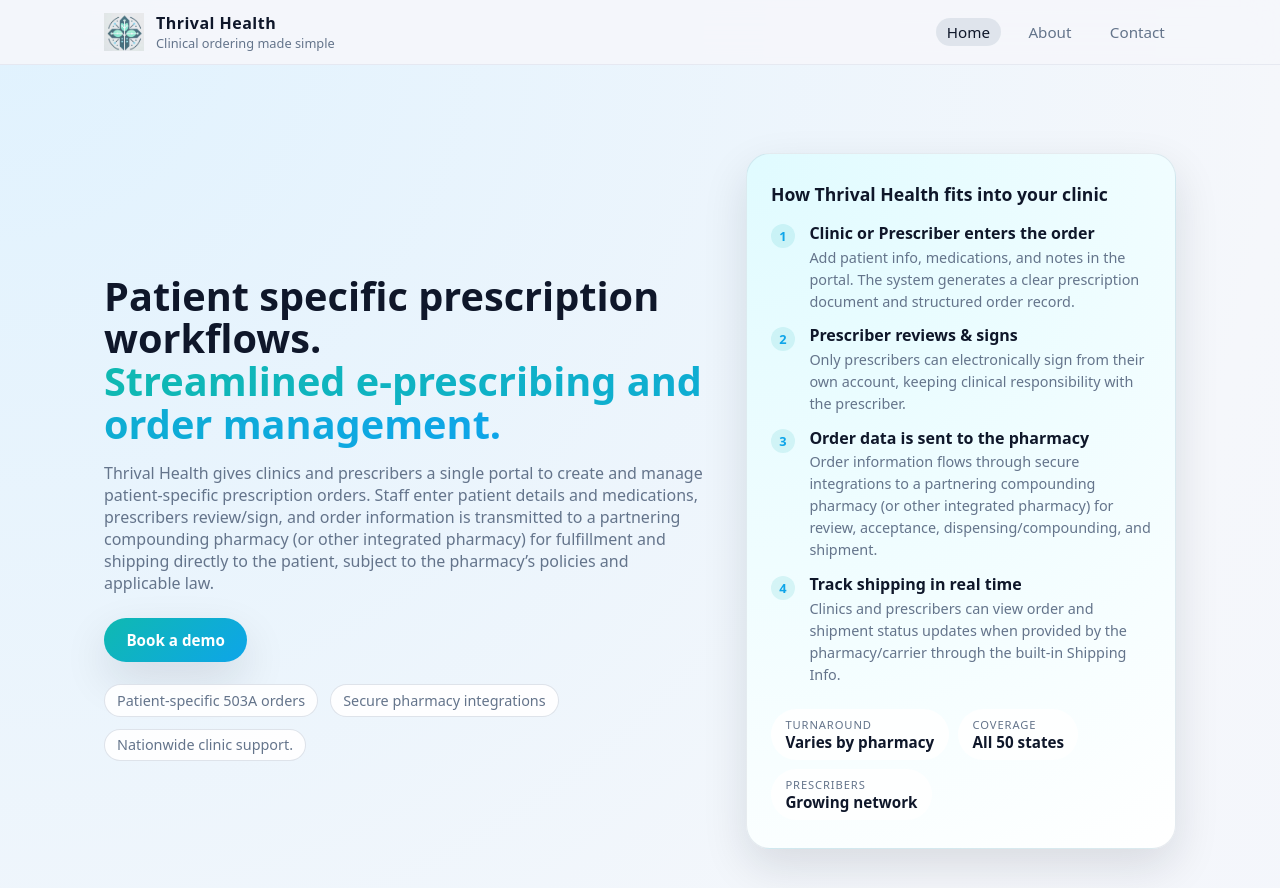
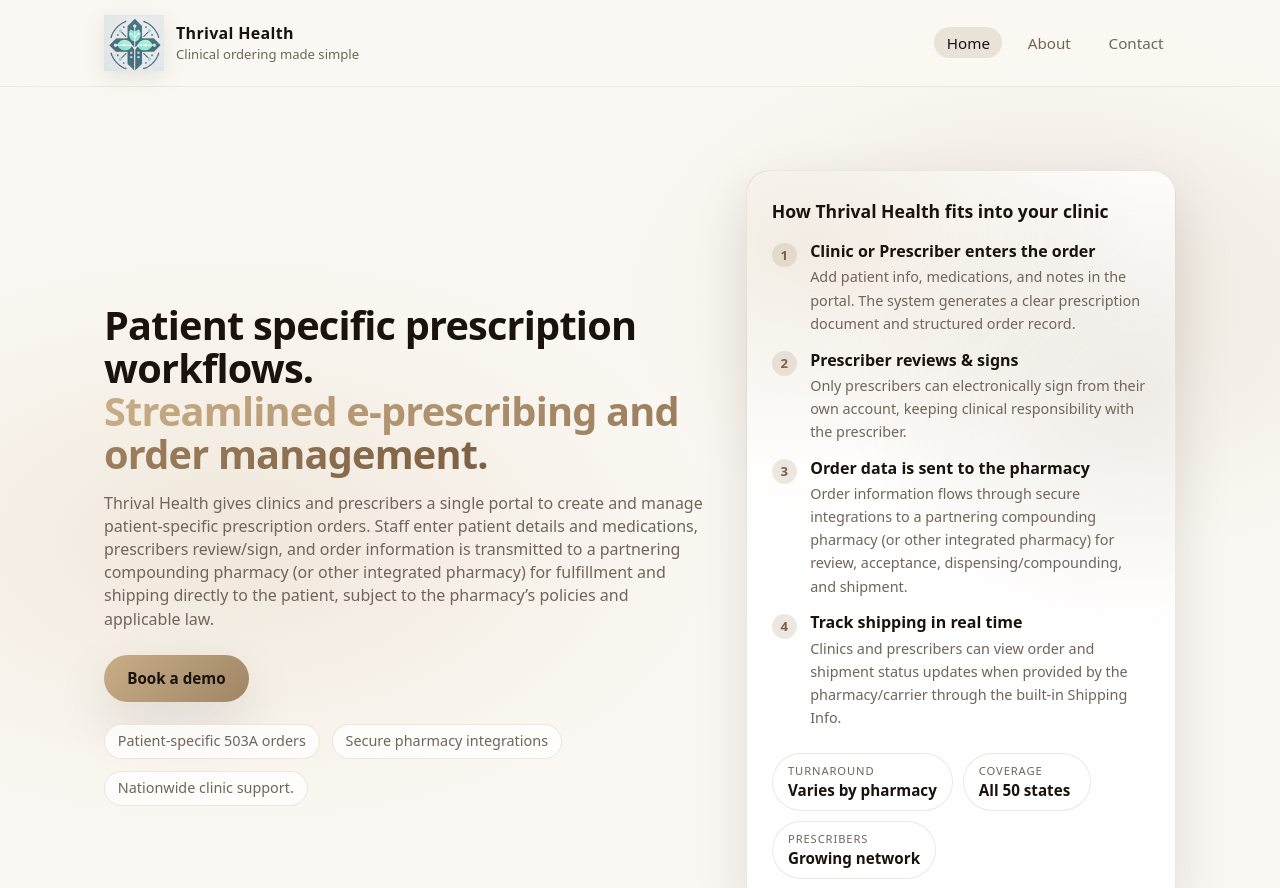
Before and after one commit to AjinkyaKondaskar/Thrival-Health-Solutions-Website-, a website built with Vite: page index.html in a window 1280 px wide. Shown: the top 888 px of the page. Built offline with nearby package versions, Linux system fonts and the light colour scheme.

Commit message:
Refactor styles for Thrival palette implementation
Updated global styles to use Thrival palette and adjusted various CSS properties for improved design consistency.

```diff
--- a/styles.css
+++ b/styles.css
@@ -1,23 +1,28 @@
-/* ===== Global styles & design tokens ===== */
+/* ===== Global styles & design tokens (Thrival palette) ===== */
 :root {
-  --bg: #f5f7fb;
-  --bg-alt: #eef2ff;
+  /* Warm neutrals */
+  --bg: #fbf8f3;          /* page background */
+  --bg-alt: #f3ede4;      /* section alt background */
   --card: #ffffff;
-  --card-soft: #f8fafc;
-  --border-subtle: rgba(15, 23, 42, 0.06);
+  --card-soft: #fffdfa;
+  --border-subtle: rgba(35, 24, 16, 0.08);
 
-  --text: #0f172a;
-  --muted: #64748b;
-  --accent: #0fb9b1;
-  --accent-soft: rgba(15, 185, 177, 0.12);
-  --accent-strong: #0ea5e9;
+  /* Typography */
+  --text: #1a130d;        /* espresso */
+  --muted: #6f655b;       /* warm gray */
+
+  /* Brand golds (pulled from logo vibe) */
+  --accent: #c9ad86;      /* light gold */
+  --accent-strong: #9b805f; /* logo gold / bronze */
+  --accent-deep: #7d5f43; /* deeper bronze for hover/contrast */
+  --accent-soft: rgba(155, 128, 95, 0.18);
 
   --radius-lg: 24px;
   --radius-md: 16px;
   --radius-pill: 999px;
 
-  --shadow-soft: 0 18px 45px rgba(15, 23, 42, 0.12);
-  --shadow-subtle: 0 8px 24px rgba(15, 23, 42, 0.08);
+  --shadow-soft: 0 22px 55px rgba(26, 19, 13, 0.12);
+  --shadow-subtle: 0 10px 28px rgba(26, 19, 13, 0.10);
   --transition-fast: 180ms ease-out;
 }
 
@@ -27,12 +32,32 @@
   box-sizing: border-box;
 }
 
+html {
+  scroll-behavior: smooth;
+}
+
 body {
   margin: 0;
   font-family: system-ui, -apple-system, BlinkMacSystemFont, "SF Pro Text",
     "Segoe UI", sans-serif;
-  background: radial-gradient(circle at top left, #e0f2fe, #f5f7fb 40%, #eef2ff);
   color: var(--text);
+  line-height: 1.45;
+
+  /* Warm, premium background */
+  background:
+    radial-gradient(900px 520px at 18% 18%, rgba(201, 173, 134, 0.22), transparent 55%),
+    radial-gradient(820px 520px at 82% 10%, rgba(155, 128, 95, 0.16), transparent 52%),
+    radial-gradient(900px 620px at 60% 86%, rgba(155, 128, 95, 0.10), transparent 55%),
+    var(--bg);
+}
+
+a {
+  color: var(--accent-deep);
+  text-decoration: none;
+}
+
+a:hover {
+  text-decoration: underline;
 }
 
 /* ===== Layout helpers ===== */
@@ -45,7 +70,7 @@
 }
 
 .section {
-  padding: 5rem 0;
+  padding: 4.25rem 0; /* slightly tighter so pages feel less empty */
 }
 
 .section.alt {
@@ -54,8 +79,8 @@
 
 .section-header {
   text-align: center;
-  max-width: 640px;
-  margin: 0 auto 2.5rem;
+  max-width: 680px;
+  margin: 0 auto 2.25rem;
 }
 
 .section-header.left {
@@ -66,6 +91,7 @@
 .section-header h2 {
   font-size: 2rem;
   margin-bottom: 0.5rem;
+  letter-spacing: -0.01em;
 }
 
 .section-header p {
@@ -80,15 +106,15 @@
   top: 0;
   z-index: 20;
   backdrop-filter: blur(16px);
-  background: rgba(245, 247, 251, 0.9);
-  border-bottom: 1px solid rgba(148, 163, 184, 0.16);
+  background: rgba(251, 248, 243, 0.86);
+  border-bottom: 1px solid rgba(155, 128, 95, 0.14);
 }
 
 .nav-container {
   display: flex;
   align-items: center;
   justify-content: space-between;
-  padding: 0.75rem 1.5rem;
+  padding: 0.8rem 1.5rem;
 }
 
 .brand {
@@ -100,9 +126,10 @@
 }
 
 .logo {
-  width: 40px;
-  height: 40px;
+  width: 60px;
+  height: 60px;
   object-fit: contain;
+  filter: drop-shadow(0 6px 10px rgba(26, 19, 13, 0.10));
 }
 
 .brand-text {
@@ -111,19 +138,19 @@
 }
 
 .brand-name {
-  font-weight: 700;
-  letter-spacing: 0.03em;
+  font-weight: 750;
+  letter-spacing: 0.02em;
 }
 
 .brand-tagline {
-  font-size: 0.8rem;
+  font-size: 0.82rem;
   color: var(--muted);
 }
 
 .nav-links {
   display: flex;
   align-items: center;
-  gap: 1rem;
+  gap: 0.8rem;
   font-size: 0.95rem;
 }
 
@@ -131,7 +158,7 @@
 .nav-login {
   text-decoration: none;
   color: var(--muted);
-  padding: 0.25rem 0.7rem;
+  padding: 0.28rem 0.78rem;
   border-radius: var(--radius-pill);
   transition: color var(--transition-fast), background var(--transition-fast),
     transform var(--transition-fast);
@@ -140,17 +167,17 @@
 .nav-link:hover,
 .nav-login:hover {
   color: var(--text);
-  background: rgba(148, 163, 184, 0.16);
+  background: rgba(155, 128, 95, 0.12);
   transform: translateY(-1px);
 }
 
 .nav-link.active {
   color: var(--text);
-  background: rgba(148, 163, 184, 0.22);
+  background: rgba(155, 128, 95, 0.18);
 }
 
 .nav-login {
-  border: 1px solid rgba(148, 163, 184, 0.7);
+  border: 1px solid rgba(155, 128, 95, 0.35);
 }
 
 /* ===== Buttons ===== */
@@ -160,9 +187,9 @@
   align-items: center;
   justify-content: center;
   border-radius: var(--radius-pill);
-  padding: 0.75rem 1.4rem;
+  padding: 0.78rem 1.45rem;
   font-size: 0.95rem;
-  font-weight: 600;
+  font-weight: 650;
   border: none;
   cursor: pointer;
   text-decoration: none;
@@ -171,20 +198,22 @@
 }
 
 .btn.primary {
-  background: linear-gradient(135deg, var(--accent), var(--accent-strong));
-  color: #ffffff;
+  /* Match screenshot: gold button with dark text */
+  background: linear-gradient(135deg, var(--accent), rgba(155, 128, 95, 0.95));
+  color: var(--text);
   box-shadow: var(--shadow-soft);
 }
 
 .btn.primary:hover {
   transform: translateY(-2px);
-  box-shadow: 0 24px 50px rgba(15, 23, 42, 0.22);
+  background: linear-gradient(135deg, rgba(201, 173, 134, 0.96), var(--accent-deep));
+  box-shadow: 0 28px 60px rgba(26, 19, 13, 0.18);
 }
 
 .btn.ghost {
-  background: rgba(255, 255, 255, 0.9);
+  background: rgba(255, 255, 255, 0.82);
   color: var(--text);
-  border: 1px solid rgba(148, 163, 184, 0.4);
+  border: 1px solid rgba(155, 128, 95, 0.26);
 }
 
 .btn.ghost:hover {
@@ -199,7 +228,7 @@
 /* ===== Hero ===== */
 
 .hero {
-  padding: 5.5rem 0 4.5rem;
+  padding: 5.2rem 0 4.2rem;
 }
 
 .hero-grid {
@@ -213,6 +242,7 @@
   font-size: clamp(2.25rem, 3.1vw, 3rem);
   line-height: 1.08;
   margin-bottom: 1rem;
+  letter-spacing: -0.02em;
 }
 
 .hero-subtitle {
@@ -222,7 +252,7 @@
 }
 
 .accent {
-  background: linear-gradient(120deg, var(--accent), var(--accent-strong));
+  background: linear-gradient(120deg, var(--accent), var(--accent-deep));
   -webkit-background-clip: text;
   color: transparent;
 }
@@ -243,20 +273,23 @@
 }
 
 .hero-meta span {
-  padding: 0.35rem 0.75rem;
+  padding: 0.38rem 0.8rem;
   border-radius: var(--radius-pill);
-  background: rgba(255, 255, 255, 0.9);
-  border: 1px solid rgba(148, 163, 184, 0.3);
+  background: rgba(255, 255, 255, 0.78);
+  border: 1px solid rgba(155, 128, 95, 0.18);
 }
 
 /* Hero side card */
 
 .hero-card {
-  background: radial-gradient(circle at top left, #e0fbff, #ffffff);
+  background:
+    radial-gradient(600px 420px at 15% 10%, rgba(201, 173, 134, 0.22), transparent 55%),
+    radial-gradient(520px 420px at 90% 30%, rgba(155, 128, 95, 0.14), transparent 55%),
+    rgba(255, 255, 255, 0.86);
   border-radius: var(--radius-lg);
-  padding: 1.75rem 1.5rem;
+  padding: 1.75rem 1.55rem;
   box-shadow: var(--shadow-soft);
-  border: 1px solid rgba(148, 163, 184, 0.22);
+  border: 1px solid rgba(155, 128, 95, 0.18);
 }
 
 .hero-card h2 {
@@ -275,7 +308,7 @@
 .steps li {
   position: relative;
   padding-left: 2.4rem;
-  margin-bottom: 0.8rem;
+  margin-bottom: 0.85rem;
 }
 
 .steps li::before {
@@ -284,21 +317,21 @@
   position: absolute;
   left: 0;
   top: 0.15rem;
-  width: 1.5rem;
-  height: 1.5rem;
+  width: 1.55rem;
+  height: 1.55rem;
   border-radius: 999px;
   background: var(--accent-soft);
-  color: var(--accent-strong);
+  color: var(--accent-deep);
   display: inline-flex;
   align-items: center;
   justify-content: center;
-  font-size: 0.8rem;
-  font-weight: 600;
+  font-size: 0.82rem;
+  font-weight: 700;
 }
 
 .steps strong {
   display: block;
-  margin-bottom: 0.1rem;
+  margin-bottom: 0.12rem;
 }
 
 .step-text {
@@ -313,12 +346,13 @@
 }
 
 .pill {
-  background: rgba(255, 255, 255, 0.9);
+  background: rgba(255, 255, 255, 0.78);
+  border: 1px solid rgba(155, 128, 95, 0.18);
   border-radius: var(--radius-pill);
-  padding: 0.5rem 0.9rem;
+  padding: 0.55rem 0.95rem;
   display: inline-flex;
   flex-direction: column;
-  min-width: 120px;
+  min-width: 128px;
 }
 
 .pill-label {
@@ -330,17 +364,17 @@
 
 .pill-value {
   font-size: 0.95rem;
-  font-weight: 600;
+  font-weight: 700;
 }
 
 /* ===== Cards & grids ===== */
 
 .card {
-  background: var(--card);
+  background: rgba(255, 255, 255, 0.90);
   border-radius: var(--radius-lg);
-  padding: 1.6rem 1.5rem;
+  padding: 1.65rem 1.55rem;
   box-shadow: var(--shadow-subtle);
-  border: 1px solid var(--border-subtle);
+  border: 1px solid rgba(155, 128, 95, 0.14);
 }
 
 .card.small {
@@ -368,7 +402,7 @@
 .feature-list li {
   padding-left: 1.3rem;
   position: relative;
-  margin-bottom: 0.65rem;
+  margin-bottom: 0.7rem;
   font-size: 0.95rem;
   color: var(--muted);
 }
@@ -381,7 +415,7 @@
   width: 7px;
   height: 7px;
   border-radius: 999px;
-  background: var(--accent-strong);
+  background: var(--accent-deep);
   box-shadow: 0 0 0 4px var(--accent-soft);
 }
 
@@ -411,30 +445,33 @@
 .contact-form .field {
   display: flex;
   flex-direction: column;
-  gap: 0.3rem;
-  margin-bottom: 1rem;
+  gap: 0.35rem;
+  margin-bottom: 1.05rem;
 }
 
 .contact-form label {
   font-size: 0.85rem;
-  font-weight: 500;
+  font-weight: 650;
+  color: rgba(26, 19, 13, 0.88);
 }
 
 .contact-form input,
 .contact-form textarea {
-  border-radius: 10px;
-  border: 1px solid rgba(148, 163, 184, 0.6);
-  padding: 0.6rem 0.75rem;
+  border-radius: 12px;
+  border: 1px solid rgba(155, 128, 95, 0.32);
+  background: rgba(255, 255, 255, 0.92);
+  padding: 0.68rem 0.8rem;
   font-size: 0.95rem;
   font-family: inherit;
   resize: vertical;
+  transition: box-shadow var(--transition-fast), border-color var(--transition-fast);
 }
 
 .contact-form input:focus,
 .contact-form textarea:focus {
   outline: none;
-  border-color: var(--accent-strong);
-  box-shadow: 0 0 0 1px var(--accent-soft);
+  border-color: rgba(155, 128, 95, 0.72);
+  box-shadow: 0 0 0 4px var(--accent-soft);
 }
 
 .contact-side h3 {
@@ -446,7 +483,7 @@
 }
 
 .contact-note {
-  font-size: 0.9rem;
+  font-size: 0.92rem;
 }
 
 /* ===== Login section ===== */
@@ -463,10 +500,11 @@
 /* ===== Footer ===== */
 
 .site-footer {
-  background: #020617;
-  color: #e2e8f0;
-  padding: 2.5rem 0 2rem;
+  background: linear-gradient(90deg, #070605, #0b0a08 45%, #070605);
+  color: #efe7dd;
+  padding: 2.6rem 0 2.1rem;
   margin-top: 2rem;
+  border-top: 1px solid rgba(201, 173, 134, 0.12);
 }
 
 .footer-grid {
@@ -478,12 +516,12 @@
 
 .footer-text {
   margin: 0.4rem 0;
-  color: #94a3b8;
+  color: rgba(239, 231, 221, 0.68);
   font-size: 0.9rem;
 }
 
 .footer-text.small {
-  font-size: 0.8rem;
+  font-size: 0.82rem;
 }
 
 .footer-links {
@@ -493,13 +531,14 @@
 }
 
 .footer-links a {
-  font-size: 0.9rem;
-  color: #cbd5f5;
+  font-size: 0.92rem;
+  color: rgba(239, 231, 221, 0.86);
   text-decoration: none;
 }
 
 .footer-links a:hover {
-  color: #e5e7eb;
+  color: #ffffff;
+  text-decoration: none;
 }
 
 .footer-meta {
@@ -527,8 +566,8 @@
   }
 
   .nav-links {
-    gap: 0.5rem;
-    font-size: 0.85rem;
+    gap: 0.55rem;
+    font-size: 0.88rem;
     flex-wrap: wrap;
     justify-content: flex-end;
   }
@@ -540,7 +579,7 @@
 
 @media (max-width: 640px) {
   .section {
-    padding: 3.5rem 0;
+    padding: 3.6rem 0;
   }
 
   .hero-copy h1 {
```
